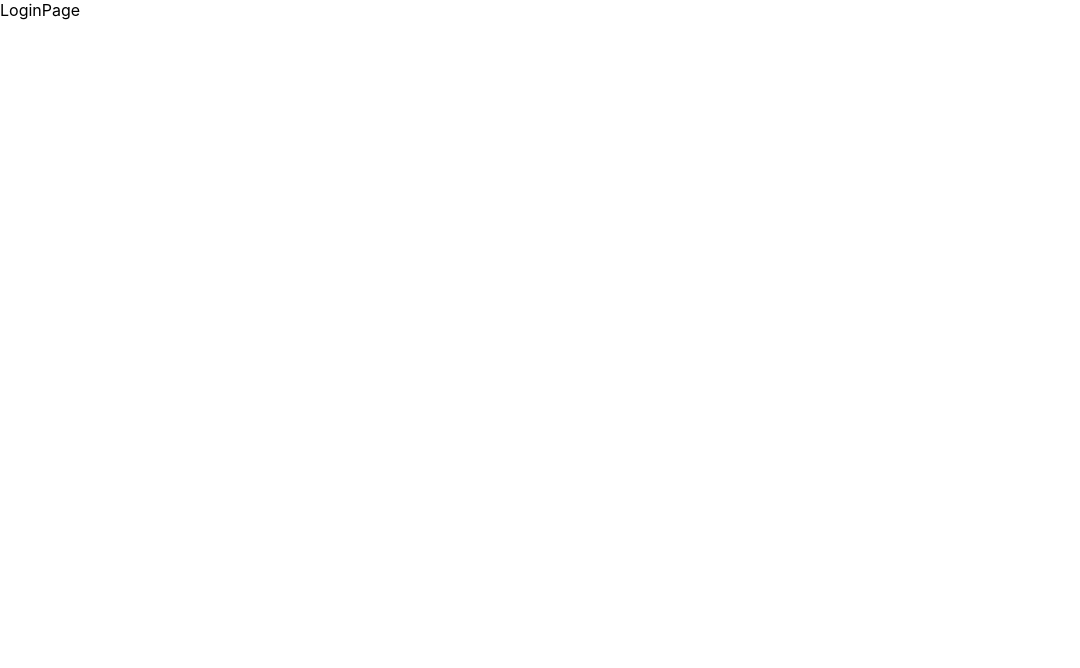
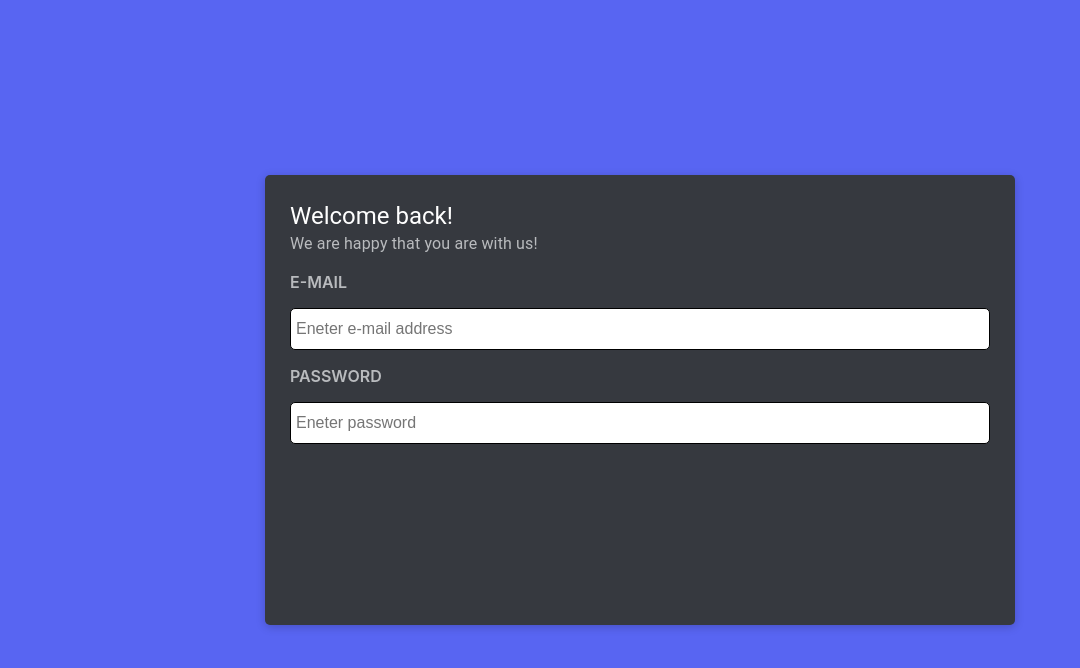
Before and after one commit to ShohanMir/realtime-chat-app, a React (Create React App) app in the folder frontend/: page /login in a window 1280 px wide. Shown: the top 668 px of the page, without its empty margins (0-1080 px from the left). Built offline with nearby package versions, Linux system fonts and the light colour scheme.

Commit message:
loginform

```diff
--- a/frontend/src/pages/authPages/LoginPage.js
+++ b/frontend/src/pages/authPages/LoginPage.js
@@ -1,7 +1,22 @@
-import React from 'react';
+import React, { useState } from 'react';
+import AuthBox from '../../shared/components/AuthBox';
+import LoginPageHeader from '../../shared/components/authPage/LoginPageHeader';
+import LoginPageInput from '../../shared/components/authPage/LoginPageInput';
 
 const LoginPage = () => {
-  return <div>LoginPage</div>;
+  const [mail, setMail] = useState('');
+  const [password, setPassword] = useState('');
+  return (
+    <AuthBox>
+      <LoginPageHeader />
+      <LoginPageInput
+        mail={mail}
+        setMail={setMail}
+        password={password}
+        setPassword={setPassword}
+      />
+    </AuthBox>
+  );
 };
 
 export default LoginPage;
--- a/frontend/src/pages/authPages/RegisterPage.js
+++ b/frontend/src/pages/authPages/RegisterPage.js
@@ -1,7 +1,8 @@
 import React from 'react';
+import AuthBox from '../../shared/components/AuthBox';
 
 const RegisterPage = () => {
-  return <div>RegisterPage</div>;
+  return <AuthBox>RegisterPage</AuthBox>;
 };
 
 export default RegisterPage;
--- a/frontend/src/shared/components/AuthBox.js
+++ b/frontend/src/shared/components/AuthBox.js
@@ -1,5 +1,5 @@
 import React from 'react';
-import Box from '@mui/metarial/Box';
+import Box from '@mui/material/Box';
 import { styled } from '@mui/system';
 
 const BoxWrapper = styled('div')({
@@ -14,7 +14,19 @@ const BoxWrapper = styled('div')({
 const AuthBox = (props) => {
   return (
     <BoxWrapper>
-      <Box>{props.children}</Box>
+      <Box
+        sx={{
+          width: 700,
+          height: 400,
+          bgcolor: '#36393f',
+          borderRadius: '5px',
+          boxShadow: '0 2px 10px 0 rgb(0 0 0 / 20%)',
+          flexDirection: 'column',
+          padding: '25px',
+        }}
+      >
+        {props.children}
+      </Box>
     </BoxWrapper>
   );
 };
--- /dev/null
+++ b/frontend/src/shared/components/InputWithLabels.js
@@ -0,0 +1,50 @@
+import React from 'react';
+import { styled } from '@mui/system';
+
+const Wrapper = styled('div')({
+  display: 'flex',
+  justifyContent: 'center',
+  flexDirection: 'column',
+  width: '100%',
+});
+
+const Label = styled('p')({
+  color: '#b9bbbe',
+  textTransform: 'uppercase',
+  fontWeight: '600',
+  fontSize: '16px',
+});
+
+const Input = styled('input')({
+  flexGrow: 1,
+  height: '40px',
+  border: '1px solid black',
+  borderRadius: '5px',
+  color: '#dcddde',
+  background: '#3g393f',
+  margin: 0,
+  fontSize: '16px',
+  padding: '0 5px',
+});
+
+const InputWithLabels = (props) => {
+  const { value, setValue, label, type, placeholder } = props;
+
+  const handleValueChange = (event) => {
+    setValue(event.target.value);
+  };
+
+  return (
+    <Wrapper>
+      <Label>{label}</Label>
+      <Input
+        value={value}
+        onChange={handleValueChange}
+        type={type}
+        placeholder={placeholder}
+      />
+    </Wrapper>
+  );
+};
+
+export default InputWithLabels;
--- /dev/null
+++ b/frontend/src/shared/components/authPage/LoginPageHeader.js
@@ -0,0 +1,17 @@
+import React from 'react';
+import { Typography } from '@mui/material';
+
+const LoginPageHeader = () => {
+  return (
+    <>
+      <Typography variant="h5" sx={{ color: '#FFFF' }}>
+        Welcome back!
+      </Typography>
+      <Typography sx={{ color: '#b9bbbe' }}>
+        We are happy that you are with us!
+      </Typography>
+    </>
+  );
+};
+
+export default LoginPageHeader;
--- /dev/null
+++ b/frontend/src/shared/components/authPage/LoginPageInput.js
@@ -0,0 +1,26 @@
+import React from 'react';
+import InputWithLabels from '../InputWithLabels';
+
+const LoginPageInput = ({ mail, setMail, password, setPassword }) => {
+  return (
+    <>
+      <InputWithLabels
+        value={mail}
+        setValue={setMail}
+        label="E-mail"
+        type="text"
+        placeholder="Eneter e-mail address"
+      />
+
+      <InputWithLabels
+        value={password}
+        setValue={setPassword}
+        label="Password"
+        type="password"
+        placeholder="Eneter password"
+      />
+    </>
+  );
+};
+
+export default LoginPageInput;
```
